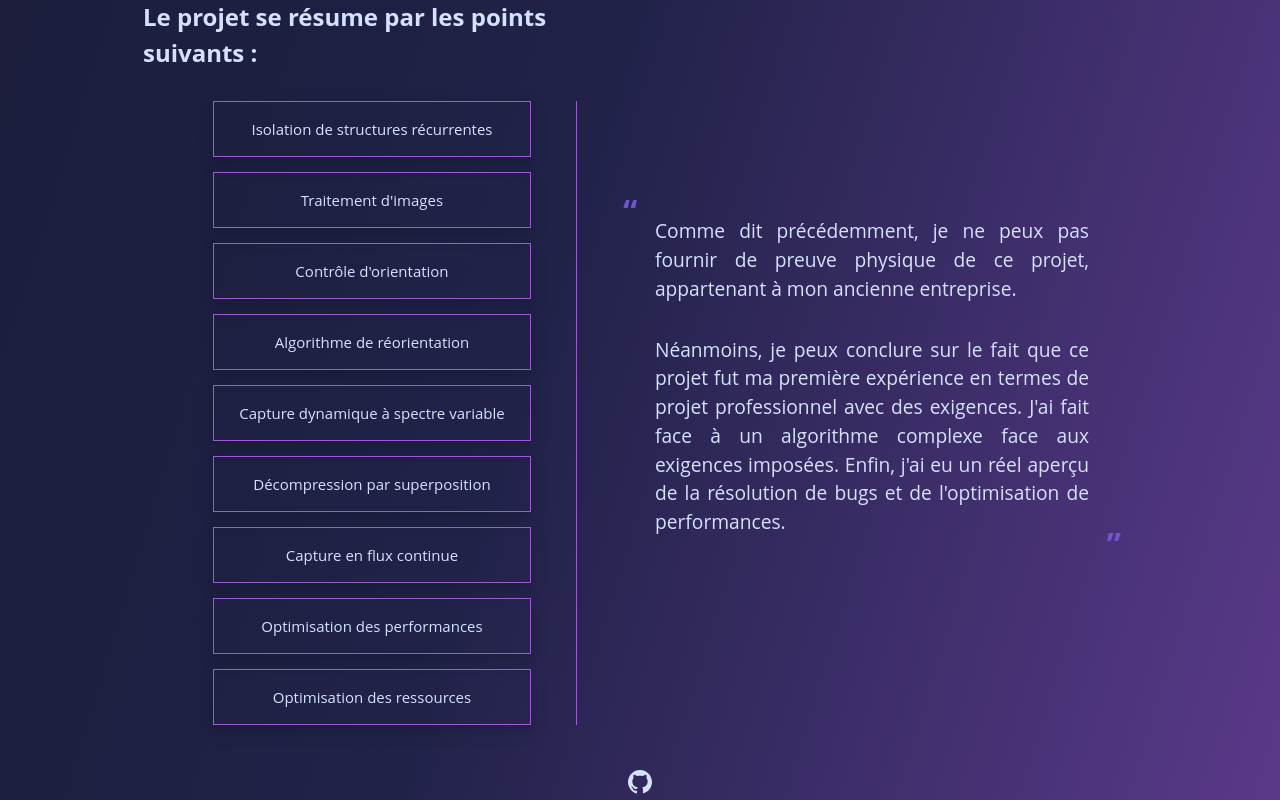
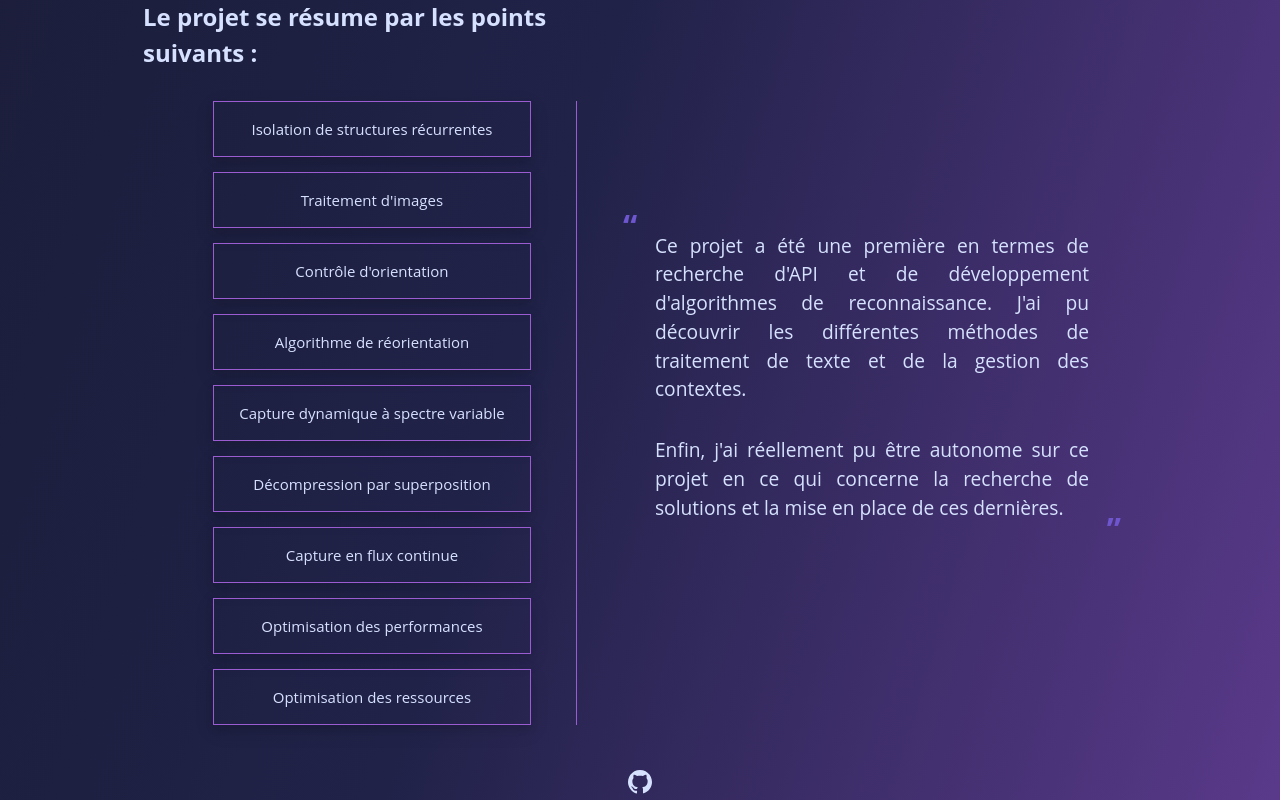
Before and after one commit to ArthurDesmonts/portfolio, a Vue app: page /portfolio/mlkit in a window 1280 px wide. Shown: the part 2021-2821 px from the top of the page. Built offline with nearby package versions, Linux system fonts and the light colour scheme.

Commit message:
ajout de la conclusion du projet MLKIT

```diff
--- a/src/components/Mlkit.vue
+++ b/src/components/Mlkit.vue
@@ -48,8 +48,8 @@
             </ul>
         </div>
         <div class="summary justify-content ">
-            <p>Comme dit précédemment, je ne peux pas fournir de preuve physique de ce projet, appartenant à mon ancienne entreprise.</p>
-            <p>Néanmoins, je peux conclure sur le fait que ce projet fut ma première expérience en termes de projet professionnel avec des exigences. J'ai fait face à un algorithme complexe face aux exigences imposées. Enfin, j'ai eu un réel aperçu de la résolution de bugs et de l'optimisation de performances.</p>
+            <p>Ce projet a été une première en termes de recherche d'API et de développement d'algorithmes de reconnaissance. J'ai pu découvrir les différentes méthodes de traitement de texte et de la gestion des contextes.</p>
+            <p>Enfin, j'ai réellement pu être autonome sur ce projet en ce qui concerne la recherche de solutions et la mise en place de ces dernières.</p>
         </div>
       </div>
       <div class="link-button">
```
